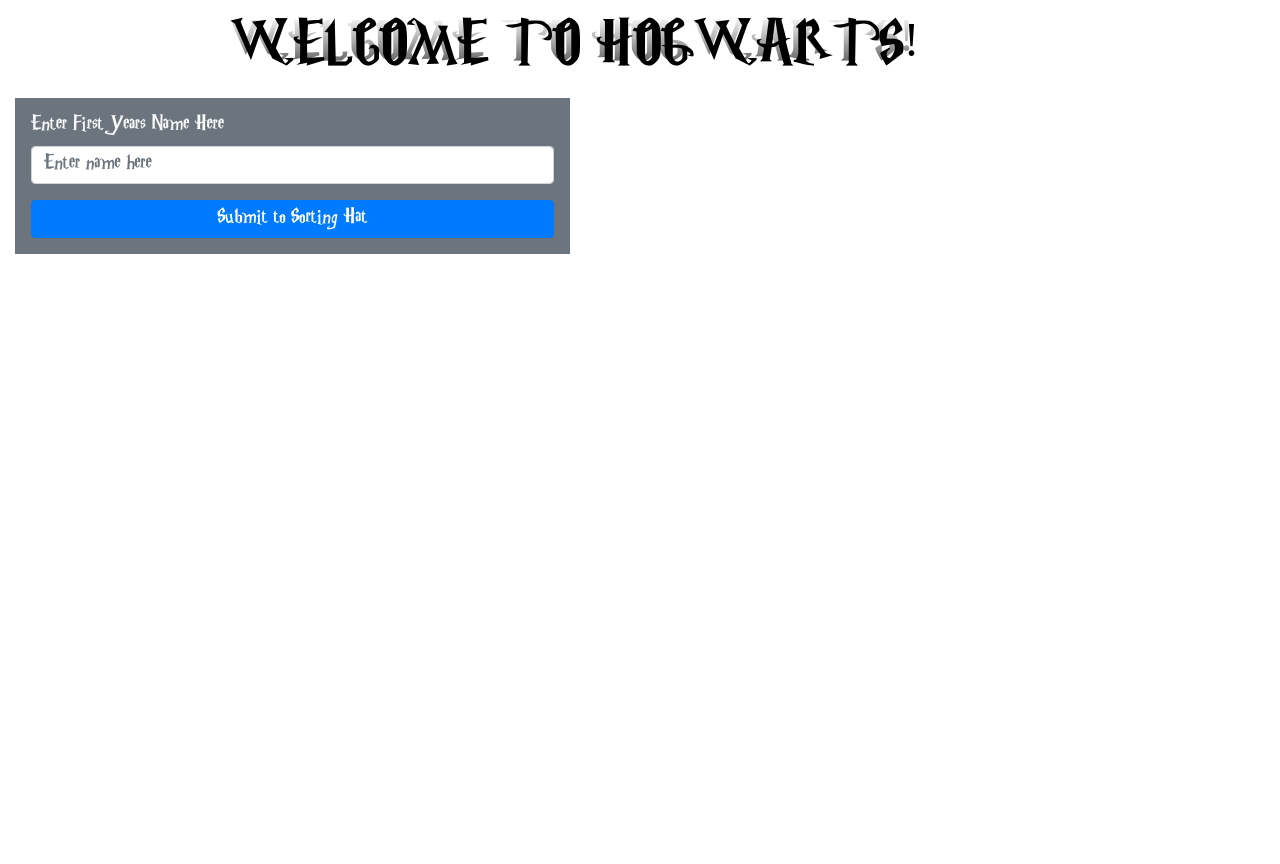
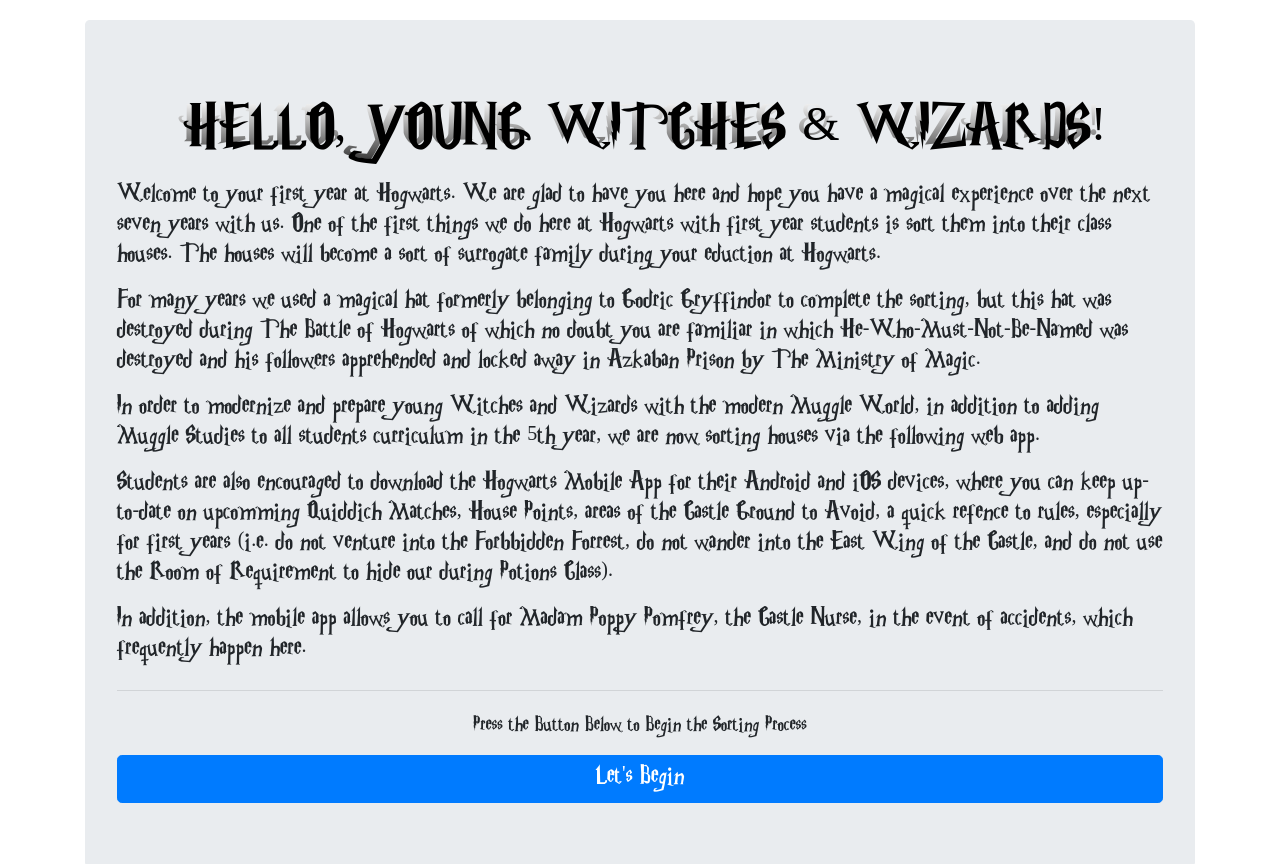
Before and after one commit to Shijax/hmwrk6, a plain HTML site: page index.html in a window 1280 px wide. Shown: the top 864 px of the page. Before the commit the page ends 800 px from the top, so only its background shows below. Drawn offline with nearby package versions, Linux system fonts and the light colour scheme.

Commit message:
Final commit for the night

```diff
--- a/index.html
+++ b/index.html
@@ -5,7 +5,7 @@
     <meta charset="utf-8" />
     <meta http-equiv="X-UA-Compatible" content="IE=edge">
     <!-- Page Title -->
-    <title>Deletey Cards</title>
+    <title>Sorting Cards</title>
     <!-- Bootstrap Meta -->
     <meta name="viewport" content="width=device-width, initial-scale=1, shrink-to-fit=no">
     <!-- Bootstrap CSS -->
@@ -14,13 +14,24 @@
     <link rel="stylesheet" type="text/css" media="screen" href="main.css" />
 </head>
     <!-- Content -->
-<body class="container">
+<body class="container mt-0">
+    <div class="jumbotron" padding="20px">
+        <h1>Hello, Young Witches & Wizards!</h1>
+            <p class="lead">Welcome to your first year at Hogwarts.  We are glad to have you here and hope you have a magical experience over the next seven years with us.  One of the first things we do here at Hogwarts with first year students is sort them into their class houses.  The houses will become a sort of surrogate family during your eduction at Hogwarts.</p>
+            <p class="lead">For many years we used a magical hat formerly belonging to Godric Gryffindor to complete the sorting, but this hat was destroyed during The Battle of Hogwarts of which no doubt you are familiar in which He-Who-Must-Not-Be-Named was destroyed and his followers apprehended and locked away in Azkaban Prison by The Ministry of Magic.</p>
+            <p class="lead">In order to modernize and prepare young Witches and Wizards with the modern Muggle World, in addition to adding Muggle Studies to all students curriculum in the 5th year, we are now sorting houses via the following web app.</p>
+            <p class="lead">Students are also encouraged to download the Hogwarts Mobile App for their Android and iOS devices, where you can keep up-to-date on upcomming Quiddich Matches, House Points, areas of the Castle Ground to Avoid, a quick refence to rules, especially for first years (i.e. do not venture into the Forbbidden Forrest, do not wander into the East Wing of the Castle, and do not use the Room of Requirement to hide our during Potions Class).</p>
+            <p class="lead">In addition, the mobile app allows you to call for Madam Poppy Pomfrey, the Castle Nurse, in the event of accidents, which frequently happen here.</p>
+            <hr class="my-4">
+            <p class="text-center">Press the Button Below to Begin the Sorting Process</p>
+            <a class="btn btn-primary w-100 btn-lg" href="#" role="button">Let's Begin</a>
+        </div>
     <div class="d-flex justify-content-center">
         <header>
             <h1>Welcome to Hogwarts!</h1>
         </header>
     </div>
-    <div>
+    <div class="d-flex justify-content-center">
         <form class="text-light bg-secondary w-50 p-3">
             <div class="form-group">
                 <label for="nameInput">Enter First Years Name Here</label>
--- a/main.css
+++ b/main.css
@@ -1,12 +1,6 @@
 body {
-    content: "";
-    position: absolute;
-    top: 0;
-    left: 0;
-    width: 100%;
-    height: 100%;
     z-index: 0;
-    background-image: url("img/hogwarts.jpg")
+    background-image: url(".../img/hogwarts.jpg")
     background-size: cover;
     margin:0;
 }
@@ -35,3 +29,20 @@ h1 {
     text-shadow: 5px 5px rgb(0, 0, 0);
     margin: 20px;
 }
+
+.mt-0 {
+    margin-top: 20px !important;
+  }
+
+  .ml-1 {
+    margin-left: ($spacer * .25) !important;
+  }
+
+  .px-2 {
+    padding-left: ($spacer * .5) !important;
+    padding-right: ($spacer * .5) !important;
+  }
+
+  .p-3 {
+    padding: $spacer !important;
+  }
```
